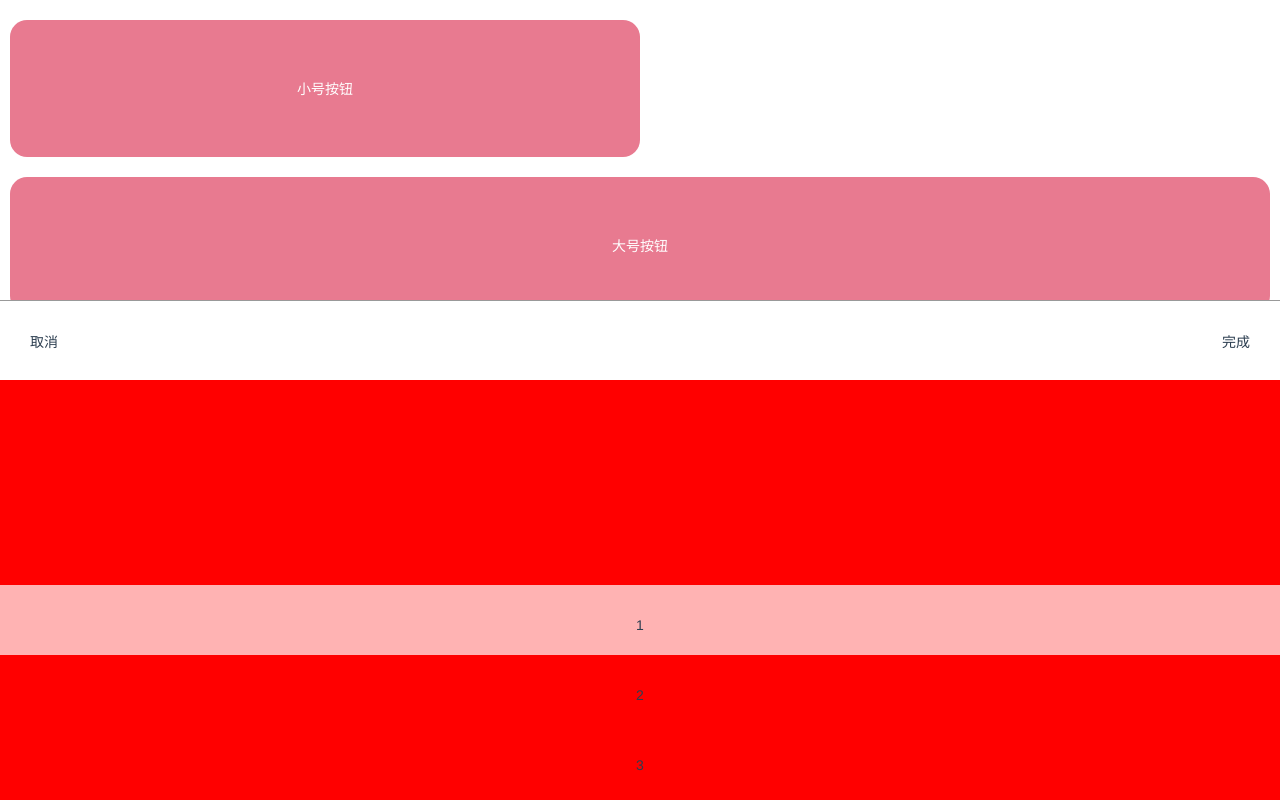
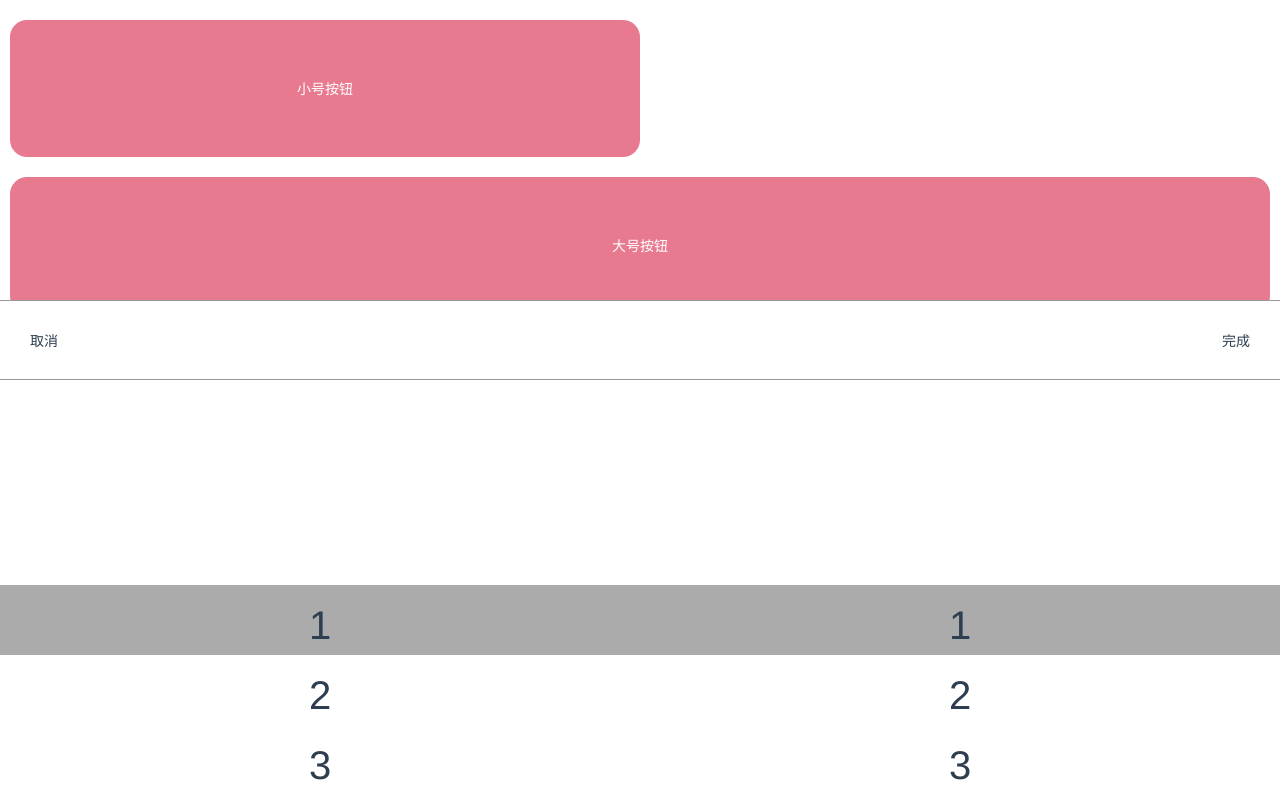
Before and after one commit to Gaoyuqian/notebook, a Vue app in the folder vuetest/: page /#/test in a window 1280 px wide. Shown: the top 800 px of the page. Built offline with nearby package versions, Linux system fonts and the light colour scheme; what vue-resource would draw is missing.

Commit message:
newpicker

```diff
--- a/vuetest/src/Venus/components/picker.vue
+++ b/vuetest/src/Venus/components/picker.vue
@@ -1,5 +1,5 @@
 <template>
-  <div class='v-picker-box' @click='click' @touchend.stop='touchend' @touchstart.stop='touchstart' @touchmove.stop='touchmove'>
+  <div class='v-picker-box' @touchend.stop='defaultEvent' @touchstart.stop='defaultEvent' @touchmove.stop='defaultEvent'>
       <div class="v-picker-container">
         <div class="v-picker-relative">
           <div class="v-picker-sign"></div>
@@ -7,54 +7,28 @@
             <div class="v-picker-cancel">取消</div>
             <div class="v-picker-submit">完成</div>
           </div>
-          <div class="v-picker-body">
-            <div class="content">1</div>
-            <div class="content">2</div>
-            <div class="content">3</div>
-            <div class="content">4</div>
-            <div class="content">5</div>
-            <div class="content">6</div>
-            <div class="content">7</div>
-            <div class="content">11</div>
-            <div class="content">22</div>
-            <div class="content">33</div>
-            <div class="content">44</div>
-            <div class="content">55</div>
-            <div class="content">66</div>
-            <div class="content">77</div>
-            <div class="content">88</div>
-            <div class="content">111</div>
-            <div class="content">222</div>
-            <div class="content">333</div>
-            <div class="content">444</div>
-            <div class="content">555</div>
+          <div class="v-pick-body-box">
+            <bodyaaa></bodyaaa>
+            <bodyaaa></bodyaaa>
           </div>
         </div>
     </div>
   </div>
 </template>
 <style lang="scss" scoped>
-.v-picker-body {
+.v-pick-body-box {
   width: 100%;
-  height: 420px;
-  // transition: transform 0.16s;
+  display: flex;
 }
 .v-picker-sign {
   width: 100%;
   height: 70px;
-  background: #fff;
+  background: #888;
   opacity: 0.7;
   position: absolute;
   top: 50%;
   left: 0%;
   transform: translate(0, 50%);
-}
-.content {
-  // margin: 30px 0;
-  // height: 70px;
-  display: flex;
-  align-items: center;
-  justify-content: center;
 }
 .v-picker-relative {
   position: relative;
@@ -69,7 +43,7 @@
 }
 .v-picker-container {
   overflow: hidden;
-  background: red;
+  background: #fff;
   width: 100%;
   position: fixed;
   bottom: 0;
@@ -88,117 +62,22 @@
   left: 0;
   width: 100%;
   height: 80px;
+  border-bottom: 1px solid #999;
 }
 </style>
 <script>
+import bodyaaa from "../components/pickerbody";
 export default {
   data() {
-    return {
-      startPoint: { x: "", y: "" },
-      endPoint: { x: "", y: "" },
-      parentsEle: "",
-      bodyEle: "",
-      distance: 0,
-      // offsetY: 0,
-      lastDistance: 0,
-      totalDistance: 0,
-      selectIndex: 0
-    };
+    return {};
   },
-  mounted() {},
+  components: { bodyaaa },
+  props: {},
   methods: {
-    click: function(evt) {
-      // console.log(evt);
-    },
-    touchstart: function(evt) {
-      this.startPoint.x = evt.changedTouches[0].clientX;
-      this.startPoint.y = evt.changedTouches[0].clientY;
-      // this.parentsEle[0].style.transition = "transform 0.16s";
+    defaultEvent: function(evt) {
       evt.preventDefault();
-    },
-    touchmove: function(evt) {
-      this.endPoint.x = evt.changedTouches[0].clientX;
-      this.endPoint.y = evt.changedTouches[0].clientY;
-      this.distance = parseInt(this.endPoint.y - this.startPoint.y);
-      this.animated(this.distance > 0 ? true : false);
-      evt.preventDefault();
-    },
-    touchend: function(evt) {
-      if (this.totalDistance >= this.parentsEle[0].clientHeight / 2) {
-        //超出上限
-        this.totalDistance = this.lastDistance =
-          this.parentsEle[0].clientHeight / 2;
-      } else if (
-        this.totalDistance <=
-        this.parentsEle[0].clientHeight / 2 - this.parentsEle[0].scrollHeight
-      ) {
-        //超出下限
-        this.totalDistance = this.lastDistance =
-          this.parentsEle[0].clientHeight / 2 -
-          this.parentsEle[0].scrollHeight +
-          this.parentsEle[0].clientHeight / 6;
-      } else {
-        //判断在哪个节点
-        this.lastDistance += this.distance;
-      }
-
-      //最后校准
-      this.selectIndex = Math.round(
-        Math.abs(
-          (this.totalDistance - this.parentsEle[0].clientHeight / 2) /
-            (this.parentsEle[0].clientHeight / 6)
-        )
-      );
-      this.totalDistance =
-        -this.selectIndex * this.parentsEle[0].clientHeight / 6 +
-        this.parentsEle[0].clientHeight / 2;
-      this.parentsEle[0].style.transform = `translateY(${this
-        .totalDistance}px)`;
-      this.parentsEle[0].style.transition = "transform 0.16s";
-      this.distance = 0;
-      evt.preventDefault();
-    },
-    animated: function(type) {
-      //上是false 下是true
-      //每个块的高度是 35px
-      this.totalDistance = this.distance + this.lastDistance;
-      this.parentsEle[0].style.transform = `translateY(${this
-        .totalDistance}px)`;
-      /*
-        0.将接收一个数组，作为滑动的数据源。
-        1.初始化状态时，第一个元素应该位于整个body的中间部分，也就是会有一个默认的translateY,ok
-        2.滑动的时候，会有一个滑动界限，也就是如果超出这个界限，将停止滑动,ok
-        3.滑动时以块为单位
-        4.惯性滑动
-        5.选择后记录当前位置？方便下次初始化时，定位到上次滑动的位置。在touchend时计算当前选中目标
-      */
-    },
-    formatRem: function(px) {
-      let htmlFontSize = parseInt(
-        document.querySelector("html").style.fontSize
-      );
-      // return px / 20 * htmlFontSize;
-      console.log(htmlFontSize, document.querySelector("html").style.fontSize);
     }
   },
-  mounted() {
-    if (!this.parentsEle) {
-      this.parentsEle = document.querySelectorAll(".v-picker-body");
-    }
-    if (!this.bodyEle) {
-      this.bodyEle = document.querySelectorAll(".content");
-    }
-
-    setTimeout(() => {
-      for (var i of this.bodyEle) {
-        i.style.height = `${this.parentsEle[0].clientHeight / 6}px`;
-      }
-      this.lastDistance = this.parentsEle[0].clientHeight / 2;
-      const lock = async () => {
-        await this.animated();
-      };
-      lock();
-    }, 0);
-  }
+  mounted() {}
 };
 </script>
--- /dev/null
+++ b/vuetest/src/Venus/components/pickerbody.vue
@@ -0,0 +1,188 @@
+<template>
+   <div class="v-picker-body" @touchend.stop='touchend' @touchstart.stop='touchstart' @touchmove.stop='touchmove'>
+      <div class="content">1</div>
+      <div class="content">2</div>
+      <div class="content">3</div>
+      <div class="content">4</div>
+      <div class="content">5</div>
+      <div class="content">6</div>
+    </div>
+</template>
+<style lang="scss" scoped>
+.v-picker-body {
+  width: 100%;
+  height: 420px;
+}
+.v-pick-body-box {
+  width: 100%;
+  display: flex;
+}
+.v-picker-sign {
+  width: 100%;
+  height: 70px;
+  background: #888;
+  opacity: 0.7;
+  position: absolute;
+  top: 50%;
+  left: 0%;
+  transform: translate(0, 50%);
+}
+.content {
+  font-size: 40px;
+  display: flex;
+  align-items: center;
+  justify-content: center;
+}
+.v-picker-relative {
+  position: relative;
+  padding-top: 80px;
+}
+.v-picker-box {
+  width: 100%;
+  height: 500px;
+  position: relative;
+  bottom: 0;
+  left: 0;
+}
+.v-picker-container {
+  overflow: hidden;
+  background: #fff;
+  width: 100%;
+  position: fixed;
+  bottom: 0;
+  left: 0;
+}
+.v-picker-title {
+  z-index: 99;
+  display: flex;
+  justify-content: space-between;
+  align-items: center;
+  padding: 20px 30px;
+  background: #fff;
+  border-top: 1px solid #999;
+  position: absolute;
+  top: 0;
+  left: 0;
+  width: 100%;
+  height: 80px;
+  border-bottom: 1px solid #999;
+}
+</style>
+<script>
+export default {
+  data() {
+    return {
+      startPoint: { x: "", y: "" },
+      endPoint: { x: "", y: "" },
+      parentsEle: "",
+      bodyEle: "",
+      distance: 0,
+      // offsetY: 0,
+      lastDistance: 0,
+      totalDistance: 0,
+      selectIndex: 0,
+      partHeight: 0
+    };
+  },
+  props: {
+    part: {
+      boolean: String || Number,
+      default: 6
+    }
+  },
+  mounted() {
+    if (!this.parentsEle) {
+      this.parentsEle = document.querySelectorAll(".v-picker-body");
+    }
+    if (!this.bodyEle) {
+      this.bodyEle = document.querySelectorAll(".content");
+    }
+
+    setTimeout(() => {
+      if (!this.partHeight) {
+        this.partHeight = this.$el.clientHeight / parseInt(this.part);
+      }
+      for (var i of this.bodyEle) {
+        i.style.height = `${this.partHeight}px`;
+      }
+      console.log(this.partHeight, this.$el.clientHeight);
+      this.lastDistance = this.$el.clientHeight / 2;
+      const lock = async () => {
+        await this.animated();
+      };
+      lock();
+    }, 0);
+  },
+  methods: {
+    touchstart: function(evt) {
+      this.startPoint.x = evt.changedTouches[0].clientX;
+      this.startPoint.y = evt.changedTouches[0].clientY;
+      // this.$el.style.transition = "transform 0.16s";
+      evt.preventDefault();
+    },
+    touchmove: function(evt) {
+      this.endPoint.x = evt.changedTouches[0].clientX;
+      this.endPoint.y = evt.changedTouches[0].clientY;
+      this.distance = parseInt(this.endPoint.y - this.startPoint.y);
+      this.animated(this.distance > 0 ? true : false);
+      evt.preventDefault();
+    },
+    touchend: function(evt) {
+      if (this.totalDistance >= this.$el.clientHeight / 2) {
+        //超出上限
+        this.totalDistance = this.lastDistance = this.$el.clientHeight / 2;
+        console.log(
+          true,
+          this.totalDistance,
+          this.lastDistance,
+          this.$el.clientHeight / 2
+        );
+      } else if (
+        this.totalDistance <=
+        this.$el.clientHeight / 2 - this.$el.scrollHeight
+      ) {
+        //超出下限
+        this.totalDistance = this.lastDistance =
+          this.$el.clientHeight / 2 - this.$el.scrollHeight + this.partHeight;
+      } else {
+        //判断在哪个节点
+        this.lastDistance += this.distance;
+      }
+
+      //最后校准
+      this.selectIndex = Math.round(
+        Math.abs(
+          (this.totalDistance - this.$el.clientHeight / 2) / this.partHeight
+        )
+      );
+      this.totalDistance =
+        -this.selectIndex * this.partHeight + this.$el.clientHeight / 2;
+      console.log(
+        this.totalDistance,
+        this.selectIndex,
+        this.partHeight,
+        this.$el.clientHeight / 2
+      );
+      this.$el.style.transform = `translateY(${this.totalDistance}px)`;
+      this.$el.style.transition = "transform 0.16s";
+      this.distance = 0;
+      evt.preventDefault();
+    },
+    animated: function(type) {
+      //上是false 下是true
+      //每个块的高度是 35px
+      this.totalDistance = this.distance + this.lastDistance;
+      this.$el.style.transform = `translateY(${this.totalDistance}px)`;
+      /*
+        0.将接收一个数组，作为滑动的数据源。
+        1.初始化状态时，第一个元素应该位于整个body的中间部分，也就是会有一个默认的translateY,ok
+        2.滑动的时候，会有一个滑动界限，也就是如果超出这个界限，将停止滑动,ok
+        3.滑动时以块为单位,ok  其中6暂时可以不改，应改为 可控的数量
+        4.惯性滑动 浏览器会自己解决 通过触发多次touch事件解决
+        5.选择后记录当前位置？方便下次初始化时，定位到上次滑动的位置。在touchend时计算当前选中目标
+        6.类圆筒型
+      */
+    }
+  }
+};
+</script>
```
